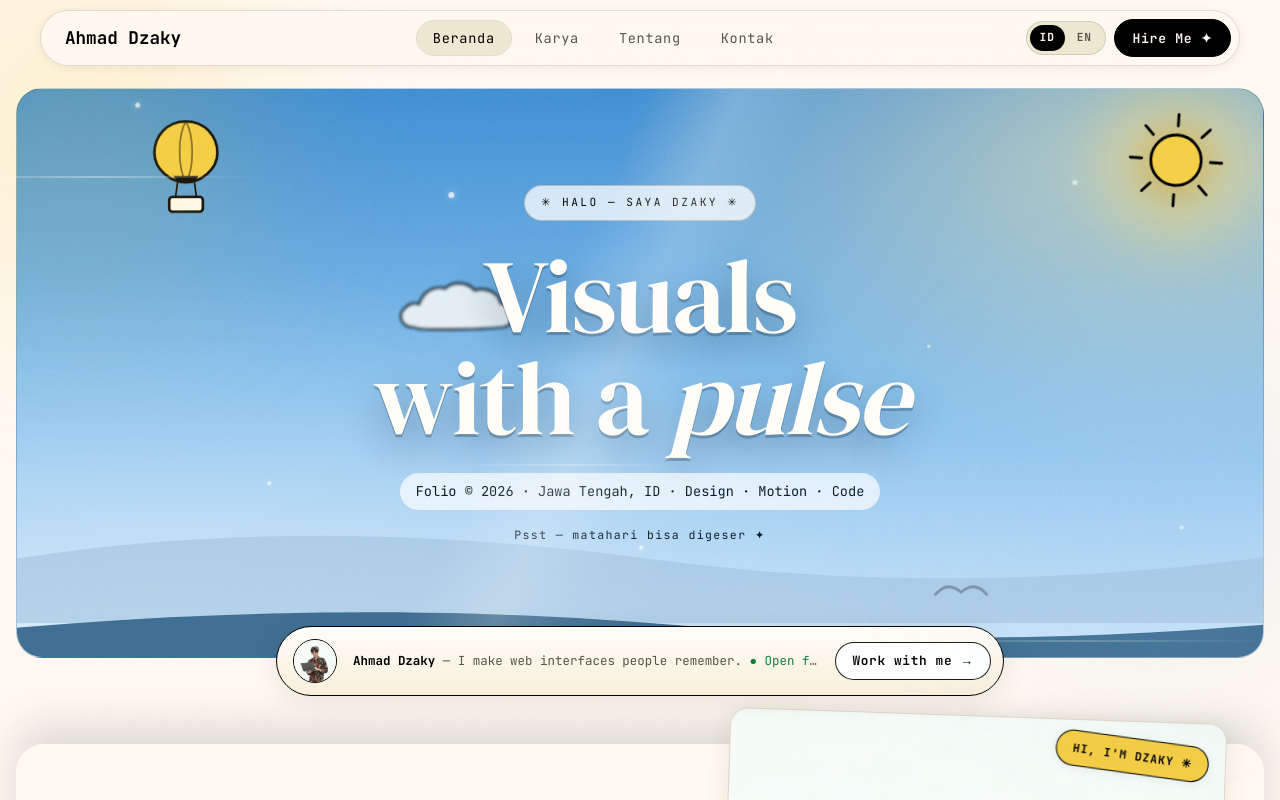
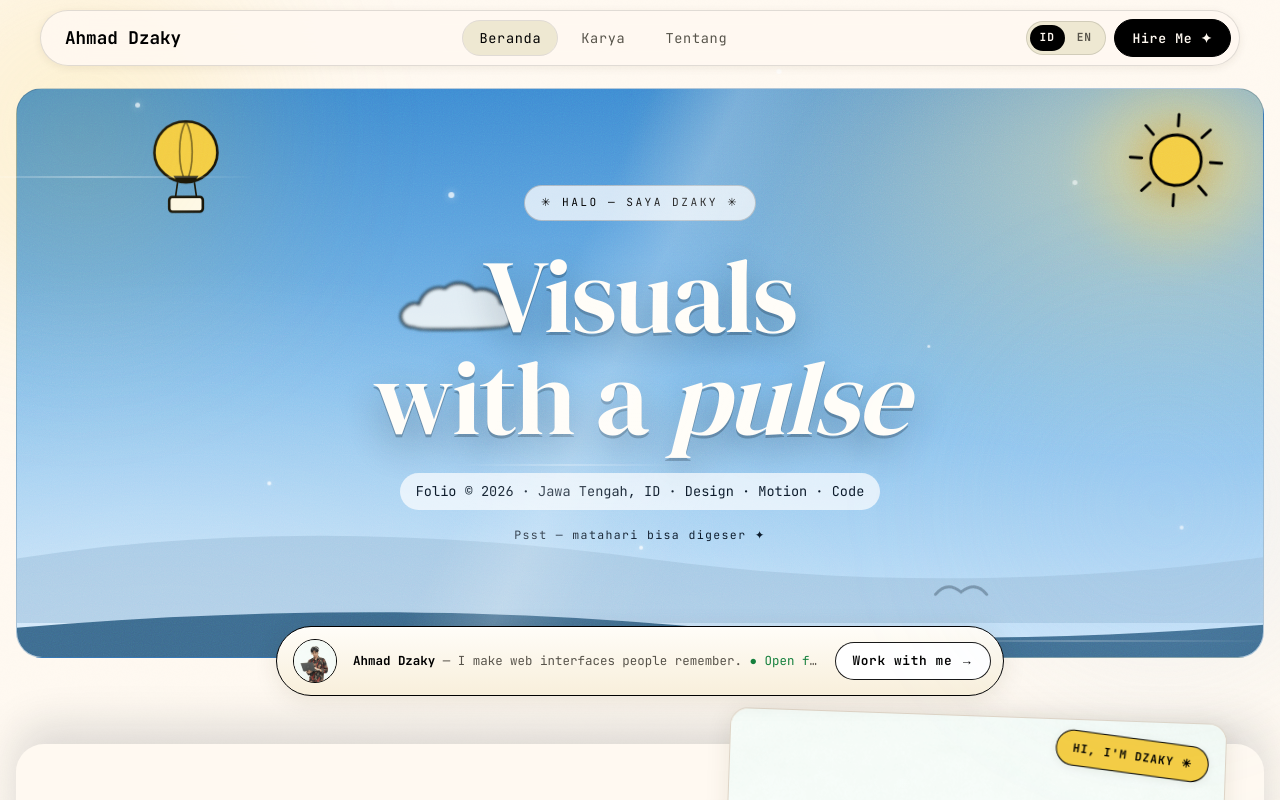
Before and after one commit to DzaKidz/PortfolioV2, a Next.js app: page / in a window 1280 px wide. Shown: the top 800 px of the page. Built offline with nearby package versions, Linux system fonts and the light colour scheme.

Commit message:
remove navbar contact

```diff
--- a/components/Header.tsx
+++ b/components/Header.tsx
@@ -15,7 +15,7 @@ export default function Header() {
     { href: "/", label: t.nav.home },
     { href: "/portfolio", label: t.nav.work },
     { href: "/about", label: t.nav.about },
-    { href: "/contact", label: t.nav.contact },
+    // { href: "/contact", label: t.nav.contact },
   ];
 
   useEffect(() => {
```
